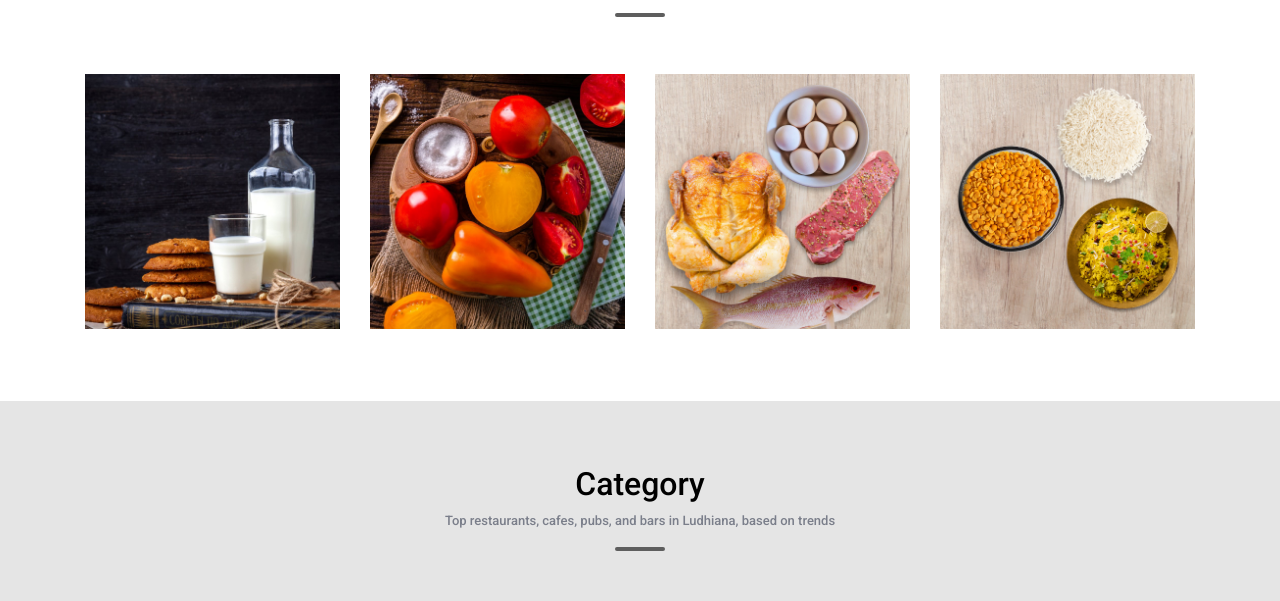
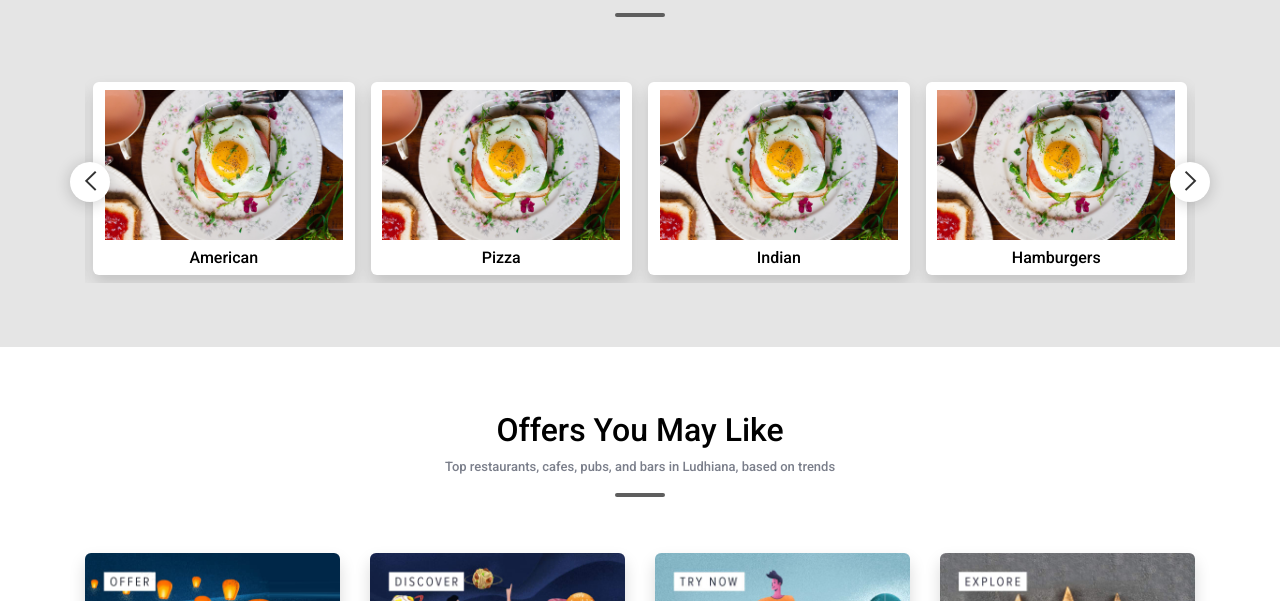
Before and after one commit to akramk295/food.github.io, a plain HTML site: page index.html in a window 1280 px wide. Shown: the part 573-1174 px from the top of the page. Drawn offline with Linux system fonts and the light colour scheme.

Commit message:
index page update
ui update

```diff
--- a/index.html
+++ b/index.html
@@ -181,7 +181,7 @@
         </section>
     </div>
 
-    <section class="section pt-5 pb-5 bg-white homepage-add-section">
+    <section class="section pt-5 pb-5 bg-white homepage-add-section" style="display: none;">
         <div class="container">
             <div class="section-header text-center">
                 <h2> Nearby Shop  </h2>
@@ -190,30 +190,30 @@
             </div>
             <div class="row">
 
-                <div class="col-md-3 mb-2">
+                <div class="col-6 col-sm-6 col-md-3 mb-2">
                     <a href="#">
                         <div class="pro-block products-box">
-                            <img style="height: 255px; width: auto;" src="img/DairyProduct.jpg" alt="Avatar" class="p-image">
+                            <img style="height: 255px; width: 255px" src="img/DairyProduct.jpg" alt="Avatar" class="p-image dp">
                             <div class="overlay">
                               <div class="text">Dairy Product</div>
                             </div>
                         </div>
                     </a>
                 </div>
-                <div class="col-md-3 mb-2">
+                <div class="col-6 col-sm-6 col-md-3 mb-2">
                     <a href="#">
                         <div class="pro-block products-box">
-                            <img style="height: 255px; width: auto;" src="img/Fruit-Vegetable.jpg" alt="Avatar" class="p-image">
+                            <img style="height: 255px; width: 255px" src="img/Fruit-Vegetable.jpg" alt="Avatar" class="p-image">
                             <div class="overlay">
                               <div class="text">Fruit&Vegetable (Fresh & Frozen)</div>
                             </div>
                         </div>
                     </a>
                 </div>
-                <div class="col-md-3 mb-2">
+                <div class="col-6 col-sm-6 col-md-3 mb-2">
                     <a href="#">
                         <div class="pro-block products-box">
-                            <img style="height: 255px; width: auto;" src="img/Eggs-Chicken.jpg" alt="Avatar" class="p-image">
+                            <img style="height: 255px; width: 255px" src="img/Eggs-Chicken.jpg" alt="Avatar" class="p-image">
                             <div class="overlay">
                               <div class="text">Eggs,Chicken,Fish (Fresh & Frozen)</div>
                             </div>
@@ -221,10 +221,10 @@
                     </a>
 
                 </div>
-                <div class="col-md-3 mb-2">
+                <div class="col-6 col-sm-6 col-md-3 mb-2">
                     <a href="#">
                         <div class="pro-block products-box">
-                            <img style="height: 255px; width: auto;" src="img/Grossory.jpg" alt="Avatar" class="p-image">
+                            <img style="height: 255px; width: 255px" src="img/Grossory.jpg" alt="Avatar" class="p-image">
                             <div class="overlay">
                               <div class="text">Grocery</div>
                             </div>
```
